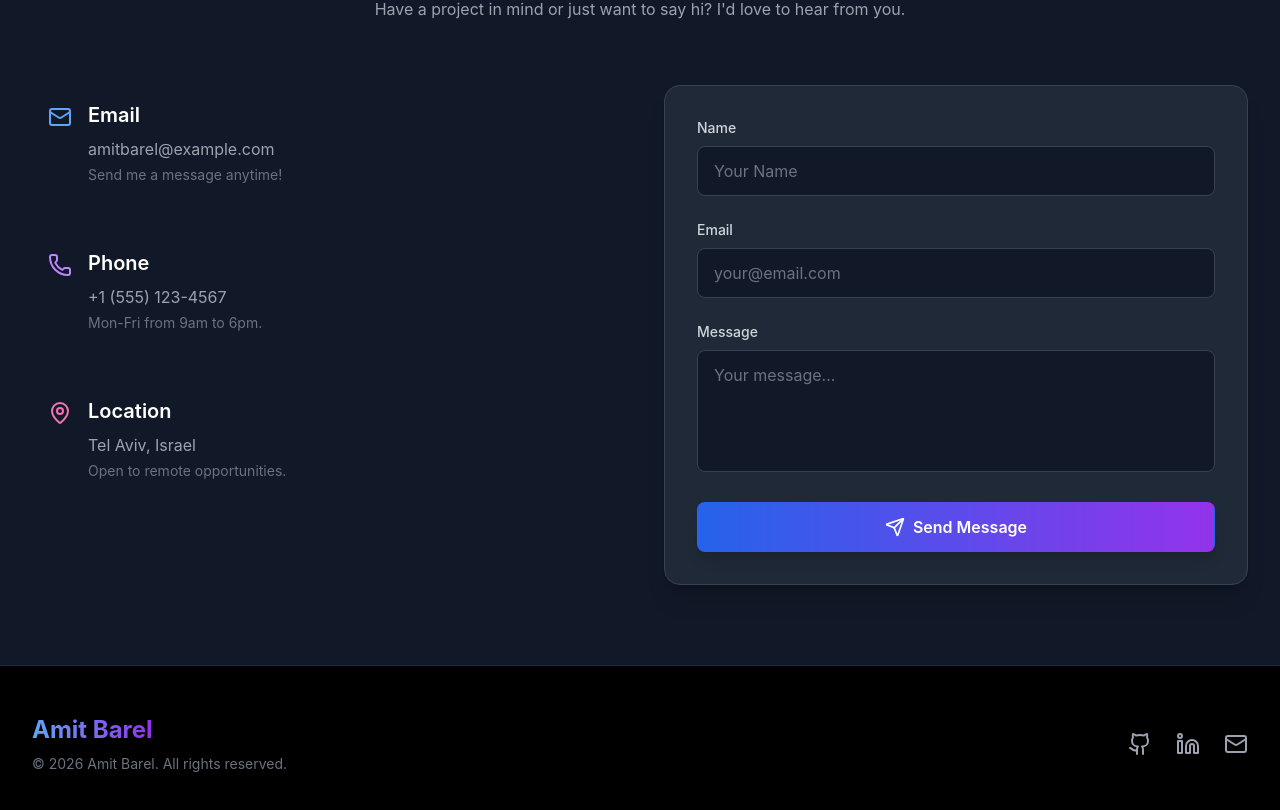
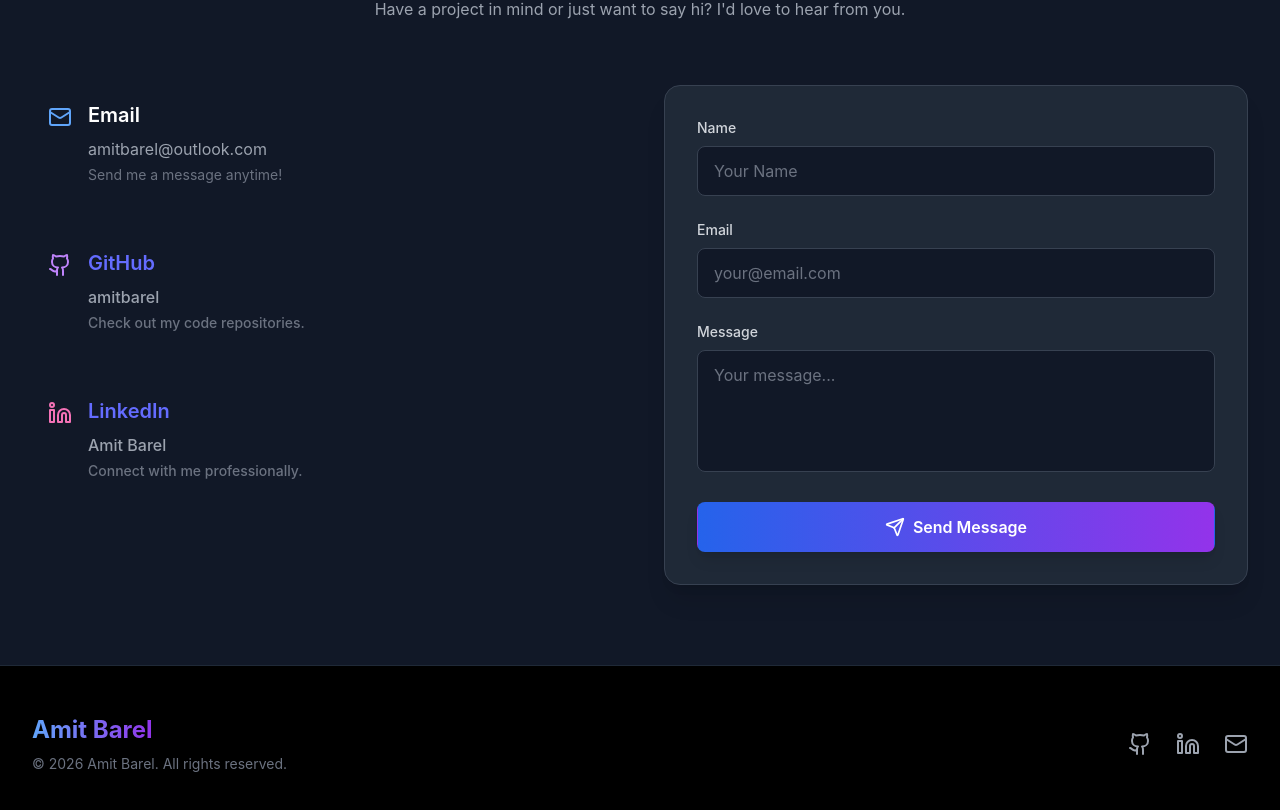
Before and after one commit to amitbarel/amitbarel.github.io, a React (Vite) app in the folder amit_barel_site/: page / in a window 1280 px wide. Shown: the part 3463-4273 px from the top of the page. Built offline with nearby package versions, Linux system fonts and the light colour scheme.

Commit message:
Update Contact section and build config

```diff
--- a/amit_barel_site/src/components/Contact.jsx
+++ b/amit_barel_site/src/components/Contact.jsx
@@ -1,6 +1,6 @@
 import React, { useState } from 'react';
 import { motion } from 'framer-motion';
-import { Mail, Phone, MapPin, Send } from 'lucide-react';
+import { Mail, Phone, MapPin, Send, Github, Linkedin } from 'lucide-react';
 
 const Contact = () => {
     const [formData, setFormData] = useState({
@@ -15,7 +15,6 @@ const Contact = () => {
 
     const handleSubmit = (e) => {
         e.preventDefault();
-        // Handle form submission logic here
         console.log('Form submitted:', formData);
         alert('Message sent! (This is a demo)');
         setFormData({ name: '', email: '', message: '' });
@@ -50,28 +49,28 @@ const Contact = () => {
                             <Mail className="w-6 h-6 text-blue-400 mt-1 mr-4" />
                             <div>
                                 <h3 className="text-xl font-semibold mb-2">Email</h3>
-                                <p className="text-gray-400">amitbarel@example.com</p>
+                                <p className="text-gray-400">amitbarel@outlook.com</p>
                                 <p className="text-sm text-gray-500 mt-1">Send me a message anytime!</p>
                             </div>
                         </div>
 
-                        <div className="flex items-start cursor-pointer hover:bg-gray-800 p-4 rounded-lg transition-colors">
-                            <Phone className="w-6 h-6 text-purple-400 mt-1 mr-4" />
+                        <a href="https://github.com/amitbarel" target="_blank" rel="noopener noreferrer" className="flex items-start cursor-pointer hover:bg-gray-800 p-4 rounded-lg transition-colors">
+                            <Github className="w-6 h-6 text-purple-400 mt-1 mr-4" />
                             <div>
-                                <h3 className="text-xl font-semibold mb-2">Phone</h3>
-                                <p className="text-gray-400">+1 (555) 123-4567</p>
-                                <p className="text-sm text-gray-500 mt-1">Mon-Fri from 9am to 6pm.</p>
+                                <h3 className="text-xl font-semibold mb-2">GitHub</h3>
+                                <p className="text-gray-400">amitbarel</p>
+                                <p className="text-sm text-gray-500 mt-1">Check out my code repositories.</p>
                             </div>
-                        </div>
+                        </a>
 
-                        <div className="flex items-start cursor-pointer hover:bg-gray-800 p-4 rounded-lg transition-colors">
-                            <MapPin className="w-6 h-6 text-pink-400 mt-1 mr-4" />
+                        <a href="https://www.linkedin.com/in/amit-barel/" target="_blank" rel="noopener noreferrer" className="flex items-start cursor-pointer hover:bg-gray-800 p-4 rounded-lg transition-colors">
+                            <Linkedin className="w-6 h-6 text-pink-400 mt-1 mr-4" />
                             <div>
-                                <h3 className="text-xl font-semibold mb-2">Location</h3>
-                                <p className="text-gray-400">Tel Aviv, Israel</p>
-                                <p className="text-sm text-gray-500 mt-1">Open to remote opportunities.</p>
+                                <h3 className="text-xl font-semibold mb-2">LinkedIn</h3>
+                                <p className="text-gray-400">Amit Barel</p>
+                                <p className="text-sm text-gray-500 mt-1">Connect with me professionally.</p>
                             </div>
-                        </div>
+                        </a>
                     </motion.div>
 
                     {/* Contact Form */}
--- a/amit_barel_site/src/components/Footer.jsx
+++ b/amit_barel_site/src/components/Footer.jsx
@@ -21,11 +21,11 @@ const Footer = () => {
                             <span className="sr-only">GitHub</span>
                             <Github className="h-6 w-6" />
                         </a>
-                        <a href="https://linkedin.com/in/amitbarel" target="_blank" rel="noopener noreferrer" className="text-gray-400 hover:text-white transition-colors">
+                        <a href="https://www.linkedin.com/in/amit-barel/" target="_blank" rel="noopener noreferrer" className="text-gray-400 hover:text-white transition-colors">
                             <span className="sr-only">LinkedIn</span>
                             <Linkedin className="h-6 w-6" />
                         </a>
-                        <a href="mailto:amitbarel@example.com" className="text-gray-400 hover:text-white transition-colors">
+                        <a href="mailto:amitbarel@outlook.com" className="text-gray-400 hover:text-white transition-colors">
                             <span className="sr-only">Email</span>
                             <Mail className="h-6 w-6" />
                         </a>
--- a/amit_barel_site/vite.config.js
+++ b/amit_barel_site/vite.config.js
@@ -6,7 +6,7 @@ export default defineConfig({
     plugins: [react()],
     base: '/',
     build: {
-        outDir: 'build_output',
+        outDir: 'build_output_v2',
         emptyOutDir: true,
     }
 })
```
Also changed, not shown: 1 other file (tests, documents, lock files or other folders).
